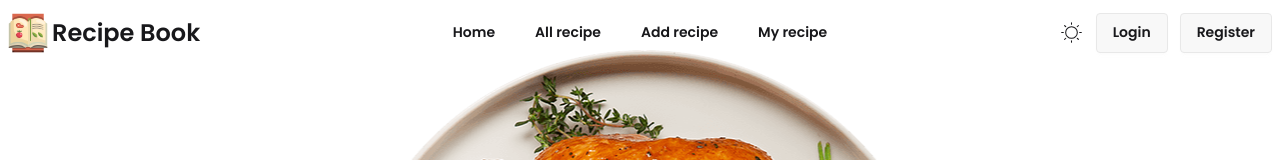
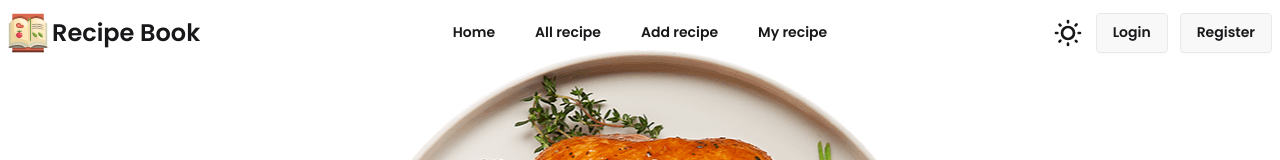
Before and after one commit to FajlaRabby24/recipe-book, a React (Vite) app: page / in a window 1280 px wide. Shown: the top 160 px of the page. Built offline with nearby package versions, Linux system fonts and the light colour scheme.

Commit message:
toggle dark mood to light mood added

```diff
--- a/src/layout/Header.jsx
+++ b/src/layout/Header.jsx
@@ -84,16 +84,28 @@ const Header = () => {
       <div className="navbar-center hidden lg:flex">
         <ul className="menu menu-horizontal px-1">{links}</ul>
       </div>
-      <div className="navbar-end gap-3">
-        {isDark ? (
-          <button>
-            <MdDarkMode className="cursor-pointer " size={25} />
-          </button>
-        ) : (
-          <button>
-            <CiLight className="cursor-pointer" size={25} />
-          </button>
-        )}
+      <div className="navbar-end gap-3 items-center">
+        <label className="swap swap-rotate ">
+          {/* this hidden checkbox controls the state */}
+          <input type="checkbox" className="theme-controller" value="dark" />
+          {/* sun icon */}
+          <svg
+            className="swap-off h-8 w-8 fill-current"
+            xmlns="http://www.w3.org/2000/svg"
+            viewBox="0 0 24 24"
+          >
+            <path d="M5.64,17l-.71.71a1,1,0,0,0,0,1.41,1,1,0,0,0,1.41,0l.71-.71A1,1,0,0,0,5.64,17ZM5,12a1,1,0,0,0-1-1H3a1,1,0,0,0,0,2H4A1,1,0,0,0,5,12Zm7-7a1,1,0,0,0,1-1V3a1,1,0,0,0-2,0V4A1,1,0,0,0,12,5ZM5.64,7.05a1,1,0,0,0,.7.29,1,1,0,0,0,.71-.29,1,1,0,0,0,0-1.41l-.71-.71A1,1,0,0,0,4.93,6.34Zm12,.29a1,1,0,0,0,.7-.29l.71-.71a1,1,0,1,0-1.41-1.41L17,5.64a1,1,0,0,0,0,1.41A1,1,0,0,0,17.66,7.34ZM21,11H20a1,1,0,0,0,0,2h1a1,1,0,0,0,0-2Zm-9,8a1,1,0,0,0-1,1v1a1,1,0,0,0,2,0V20A1,1,0,0,0,12,19ZM18.36,17A1,1,0,0,0,17,18.36l.71.71a1,1,0,0,0,1.41,0,1,1,0,0,0,0-1.41ZM12,6.5A5.5,5.5,0,1,0,17.5,12,5.51,5.51,0,0,0,12,6.5Zm0,9A3.5,3.5,0,1,1,15.5,12,3.5,3.5,0,0,1,12,15.5Z" />
+          </svg>
+
+          {/* moon icon */}
+          <svg
+            className="swap-on h-8 w-8 fill-current"
+            xmlns="http://www.w3.org/2000/svg"
+            viewBox="0 0 24 24"
+          >
+            <path d="M21.64,13a1,1,0,0,0-1.05-.14,8.05,8.05,0,0,1-3.37.73A8.15,8.15,0,0,1,9.08,5.49a8.59,8.59,0,0,1,.25-2A1,1,0,0,0,8,2.36,10.14,10.14,0,1,0,22,14.05,1,1,0,0,0,21.64,13Zm-9.5,6.69A8.14,8.14,0,0,1,7.08,5.22v.27A10.15,10.15,0,0,0,17.22,15.63a9.79,9.79,0,0,0,2.1-.22A8.11,8.11,0,0,1,12.14,19.73Z" />
+          </svg>
+        </label>
         <Link to={"/login"}>
           <button className="btn ">Login</button>
         </Link>
```
